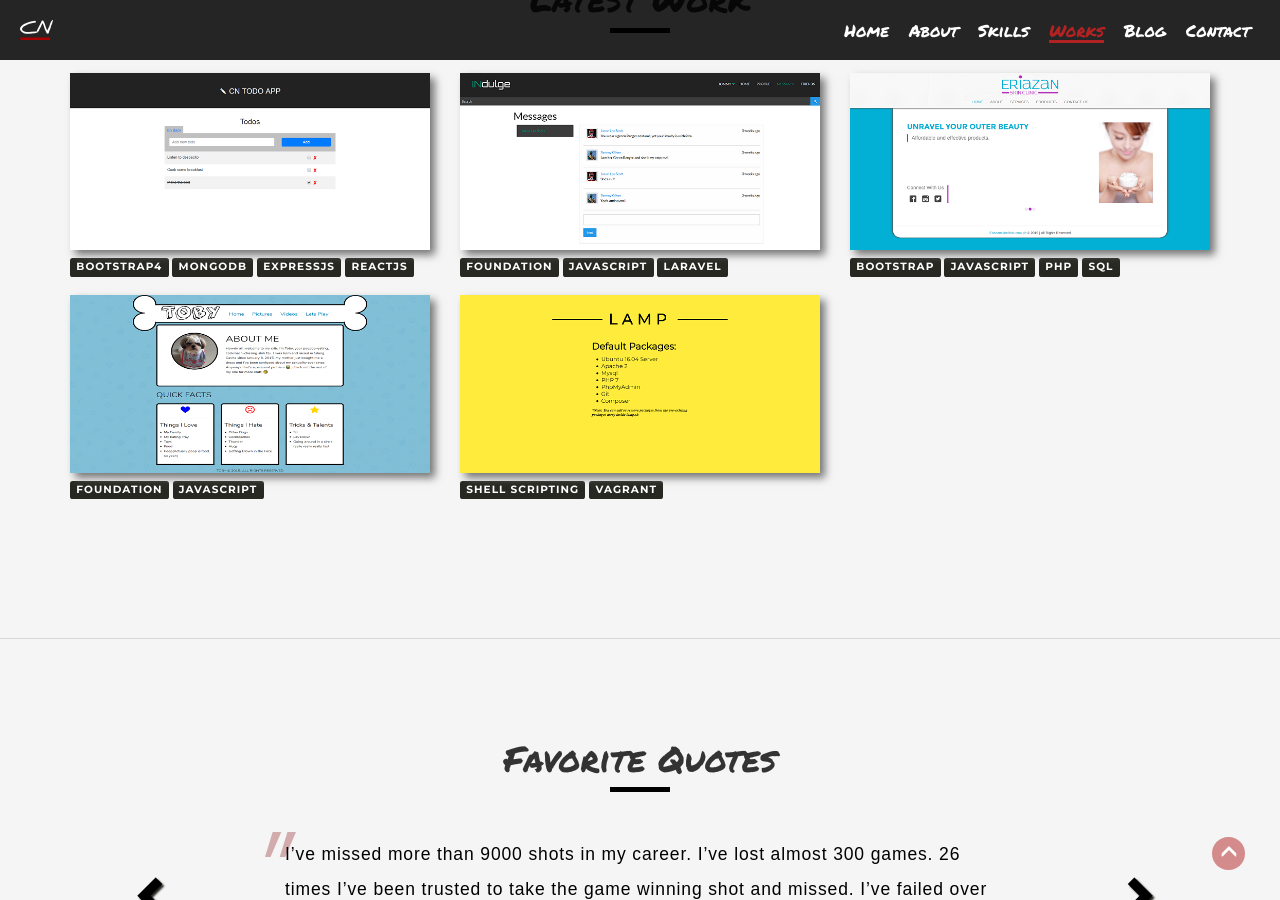
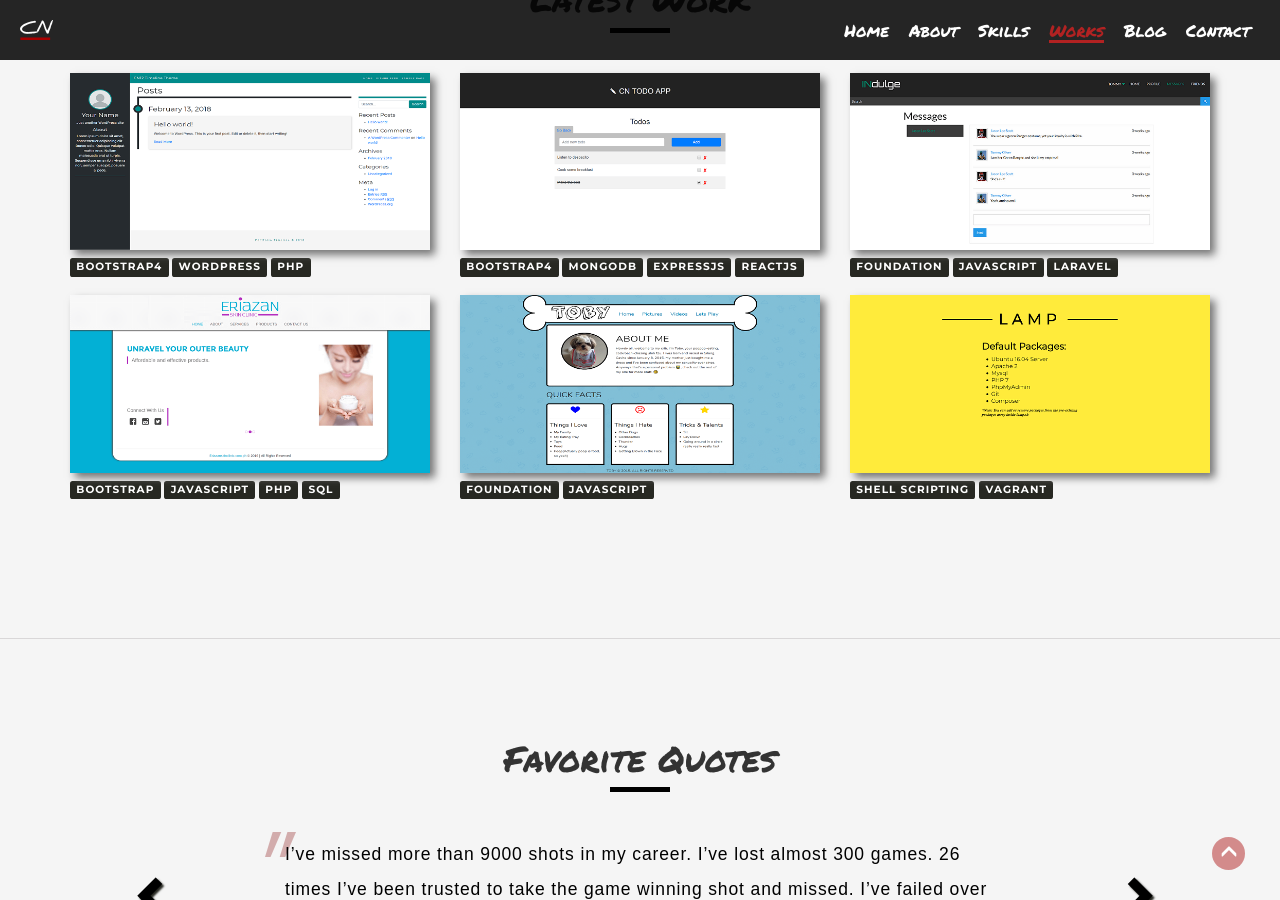
Before and after one commit to crisnoel12/crisnoel12.github.io, a Jekyll site: the page built from index.html, in a window 1280 px wide and 900 px high, scrolled down 2481 px. Built offline with Jekyll 4.4.1, drawn with Linux system fonts in a browser that asks for light colours; nearby versions of some CDN libraries.

Commit message:
added wp-timeline-theme to portfolio

```diff
--- a/_data/works.yml
+++ b/_data/works.yml
@@ -1,3 +1,9 @@
+- name: WP Timeline Theme
+  description: A WordPress Timeline theme with customization hosted on AWS.
+  url: http://13.57.10.193/
+  image: wp-timeline-theme.png
+  techs: ['BOOTSTRAP4', 'WORDPRESS', 'PHP']
+
 - name: MERN Todo App
   description: A todo web app built using the MERN stack. Deployed and hosted on Heroku.
   url: https://obscure-harbor-38795.herokuapp.com/
```
Also changed, not shown: assets/portfolio/wp-timeline-theme.png (added).
